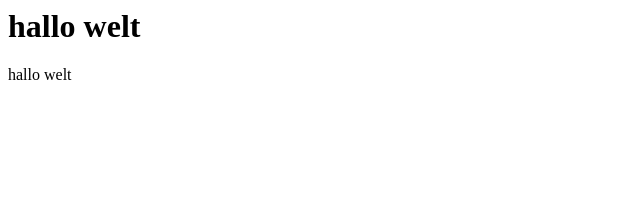
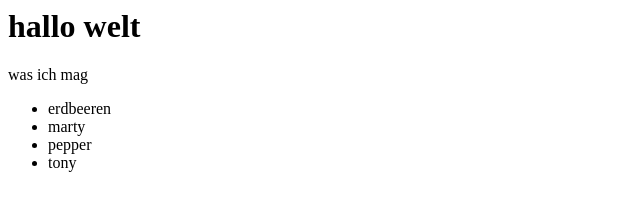
Before and after one commit to horklump/horklump.github.io, a plain HTML site: page index.html in a window 1280 px wide. Shown: the whole page, without its empty margins (0-640 px from the left). Drawn offline with Linux system fonts and the light colour scheme.

Commit message:
Update index.html

```diff
--- a/index.html
+++ b/index.html
@@ -2,4 +2,10 @@
 
 
 
-hallo welt
+<p>was ich mag</p>
+<ul>
+	<li>erdbeeren</li>
+	<li>marty</li>
+	<li>pepper</li>
+	<li>tony</li>
+</ul>
```
